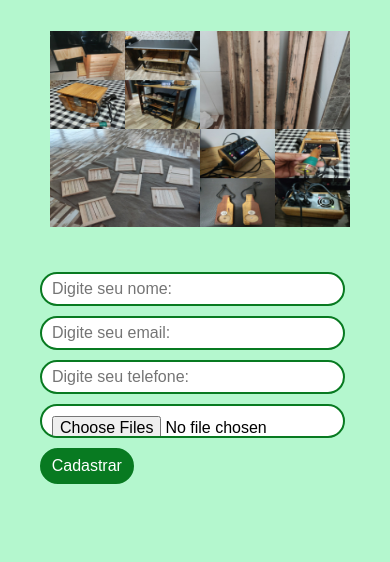
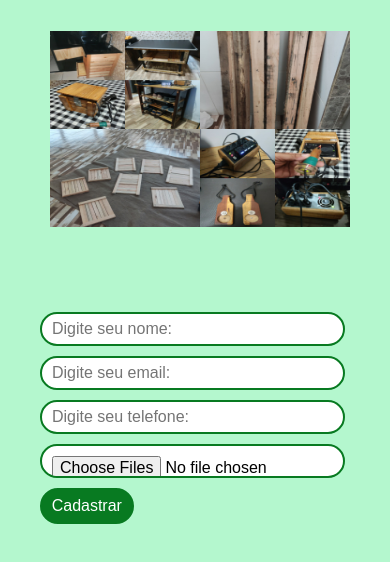
Before and after one commit to Tony121970/atvextensionista, a plain HTML site: page index2.html in a window 390 px wide. Shown: the part 124-686 px from the top of the page. Drawn offline with Linux system fonts and the light colour scheme.

Commit message:
Update estilo.css

```diff
--- a/estilo.css
+++ b/estilo.css
@@ -147,7 +147,7 @@ input {
   }
 
   form {
-    padding-top: 20px;
+    padding-top: 60px;
   }
 
   form [type="submit"] {
```
